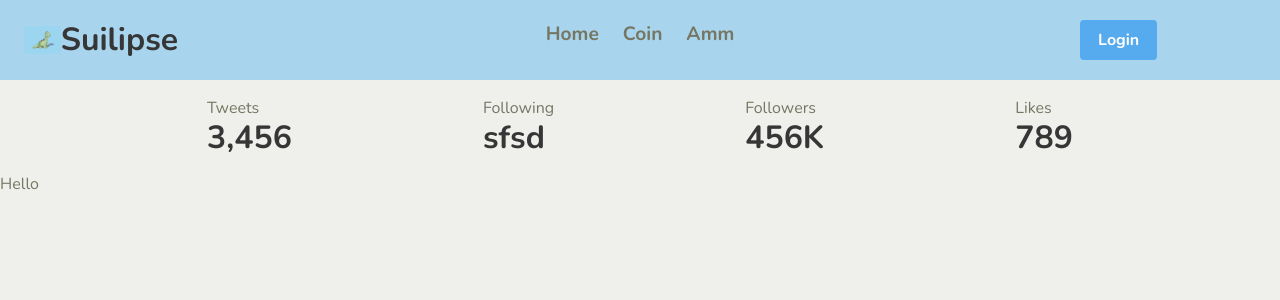
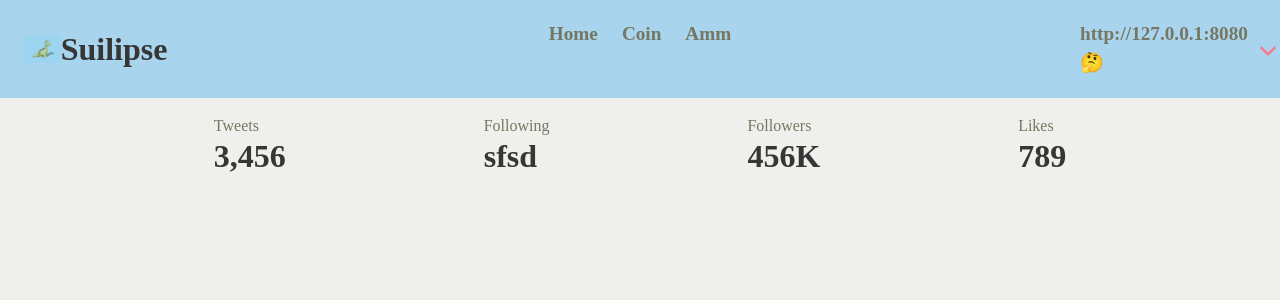
Before and after one commit to Jarekkkkk/SuiLipse, a Vue app in the folder apps/amm/: page /#/ in a window 1280 px wide. Shown: the top 300 px of the page. Built offline with nearby package versions, Linux system fonts and the light colour scheme.

Commit message:
[vue_ts] build up the gateway

```diff
--- a/apps/amm/package.json
+++ b/apps/amm/package.json
@@ -21,6 +21,7 @@
     "@vitejs/plugin-vue": "^3.1.0",
     "bulma": "^0.9.4",
     "node-sass": "^7.0.3",
+    "sass-loader": "^13.1.0",
     "typescript": "^4.6.4",
     "vite": "^3.1.0",
     "vue-tsc": "^1.0.1"
--- a/apps/amm/src/App.vue
+++ b/apps/amm/src/App.vue
@@ -7,10 +7,9 @@ import Nav from "@/components/Nav.vue"
 <template>
   <Nav />
   <router-view></router-view>
-  <h1>Hello</h1>
 </template>
 
-<style scoped>
+<style>
 body {
   font-family: 'Roboto Slab', serif;
   margin: 0;
--- a/apps/amm/src/components/Home.vue
+++ b/apps/amm/src/components/Home.vue
@@ -1,11 +1,6 @@
 <script setup lang="ts">
-import { onMounted } from 'vue'
-import { getGateway } from '../sui/gateway'
 
 
-onMounted(() => {
-    console.log(getGateway('123'));
-})
 
 </script>
 
--- a/apps/amm/src/components/Nav.vue
+++ b/apps/amm/src/components/Nav.vue
@@ -1,7 +1,8 @@
 <script setup lang="ts">
-import { ref, onMounted } from 'vue'
 
-
+import { onMounted } from 'vue';
+import { GATEWAYS, chosenGateway, changeClient } from '../sui/gateway'
+const currentClusterWithEmoji = chosenGateway.value + " " + "🤔"
 
 
 </script>
@@ -39,16 +40,15 @@ import { ref, onMounted } from 'vue'
                     </a>
                 </router-link>
             </div>
-            <div id="login">
-                <div class="navbar-item">
-                    <div class="buttons">
-                        <a class="button is-primary">
-                            <strong>Login</strong>
-                        </a>
-                    </div>
+            <div id="login" class="navbar-item has-dropdown is-hoverable">
+                <a class="navbar-link"> {{ currentClusterWithEmoji }} </a>
+
+                <div class="navbar-dropdown is-right">
+                    <a v-for="cluster in GATEWAYS" :key="cluster" :class="{
+                      'has-background-light': cluster === chosenGateway,
+                      'has-text-black': cluster === chosenGateway
+                    }" class="navbar-item" @click="changeClient(cluster)">{{ cluster }}</a>
                 </div>
-
-
             </div>
         </div>
     </nav>
--- a/apps/amm/src/main.ts
+++ b/apps/amm/src/main.ts
@@ -1,5 +1,5 @@
 import { createApp } from 'vue'
-import './style/style.css'
+import './style/index.scss'
 import App from './App.vue'
 import router from './router'
 const app = createApp(App);
--- a/apps/amm/src/style/index.scss
+++ b/apps/amm/src/style/index.scss
@@ -1,5 +1,4 @@
 @charset "utf-8";
-
 // Import a Google Font
 @import url('https://fonts.googleapis.com/css?family=Nunito:400,700');
 
--- a/apps/amm/src/sui/gateway.ts
+++ b/apps/amm/src/sui/gateway.ts
@@ -1,37 +1,43 @@
-import { SuiObjectInfo, JsonRpcProvider } from '@mysten/sui.js'
 
+import { ref } from "vue"
+import { JsonRpcProvider } from "@mysten/sui.js";
 
-export enum Gateway {
+// === TYPE ===
+enum Gateway {
   devent = "Devent",
   local = "Local"
 }
-
 //as the record type, key values should be primary JS such as string, number
-
 export const GATEWAYS: Record<Gateway, string> = {
   [Gateway.local]: "http://127.0.0.1:8080",
   [Gateway.devent]: "https://fullnode.devnet.sui.io:443",
 };
-
-// default to testnet
-export function getGateway(network: Gateway | string) {
+export function getGateway(network: Gateway | string): string {
   if (Object.keys(GATEWAYS).includes(network)) {
     return GATEWAYS[network as Gateway];
   }
-
-  return GATEWAYS[Gateway.devent]
+  return network // customized RPC
 }
 
-const mapGatewayToRpc: Map<Gateway | string, JsonRpcProvider> = new Map()
+// === Client ===
+export const connection: Map<Gateway | string, JsonRpcProvider> = new Map()
+const create_connection = (network: Gateway | string) => {
+  const client = connection.get(network);
+  if (client) {
+    return client
+  }
+  //otherwise, bulid up new connection
+  let new_client = new JsonRpcProvider(getGateway(network));
+  connection.set(network, new_client);
 
+  return new_client
+}
 
-const EXAMPLE_OBJECT: SuiObjectInfo = {
-  objectId: '8dc6a6f70564e29a01c7293a9c03818fda2d049f',
-  version: 0,
-  digest: 'CI8Sf+t3Xrt5h9ENlmyR8bbMVfg6df3vSDc08Gbk9/g=',
-  owner: {
-    AddressOwner: '0x215592226abfec8d03fbbeb8b30eb0d2129c94b0',
-  },
-  type: 'moveObject',
-  previousTransaction: '4RJfkN9SgLYdb0LqxBHh6lfRPicQ8FLJgzi9w2COcTo=',
-};
+export const chosenGateway = ref<Gateway | string>(GATEWAYS[Gateway.local]);//questions: what's precise type
+export const changeClient = (network: Gateway | string) => {
+  create_connection(network)
+
+  chosenGateway.value = network
+
+  console.log(chosenGateway.value);
+}
```
Also changed, not shown: apps/amm/src/sui/object.ts (+11 -0 lines), 1 other file (tests, documents, lock files or other folders).
